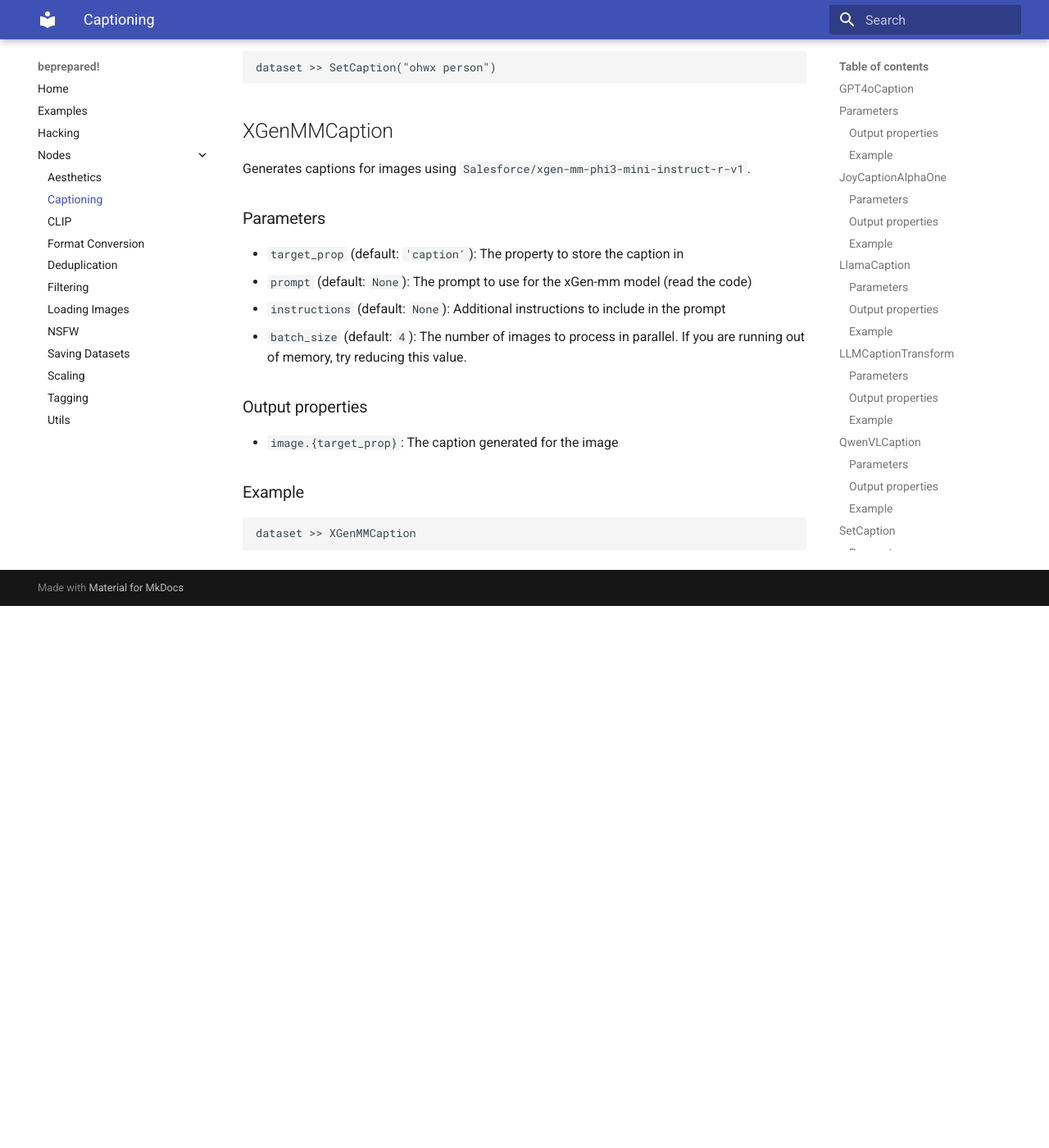
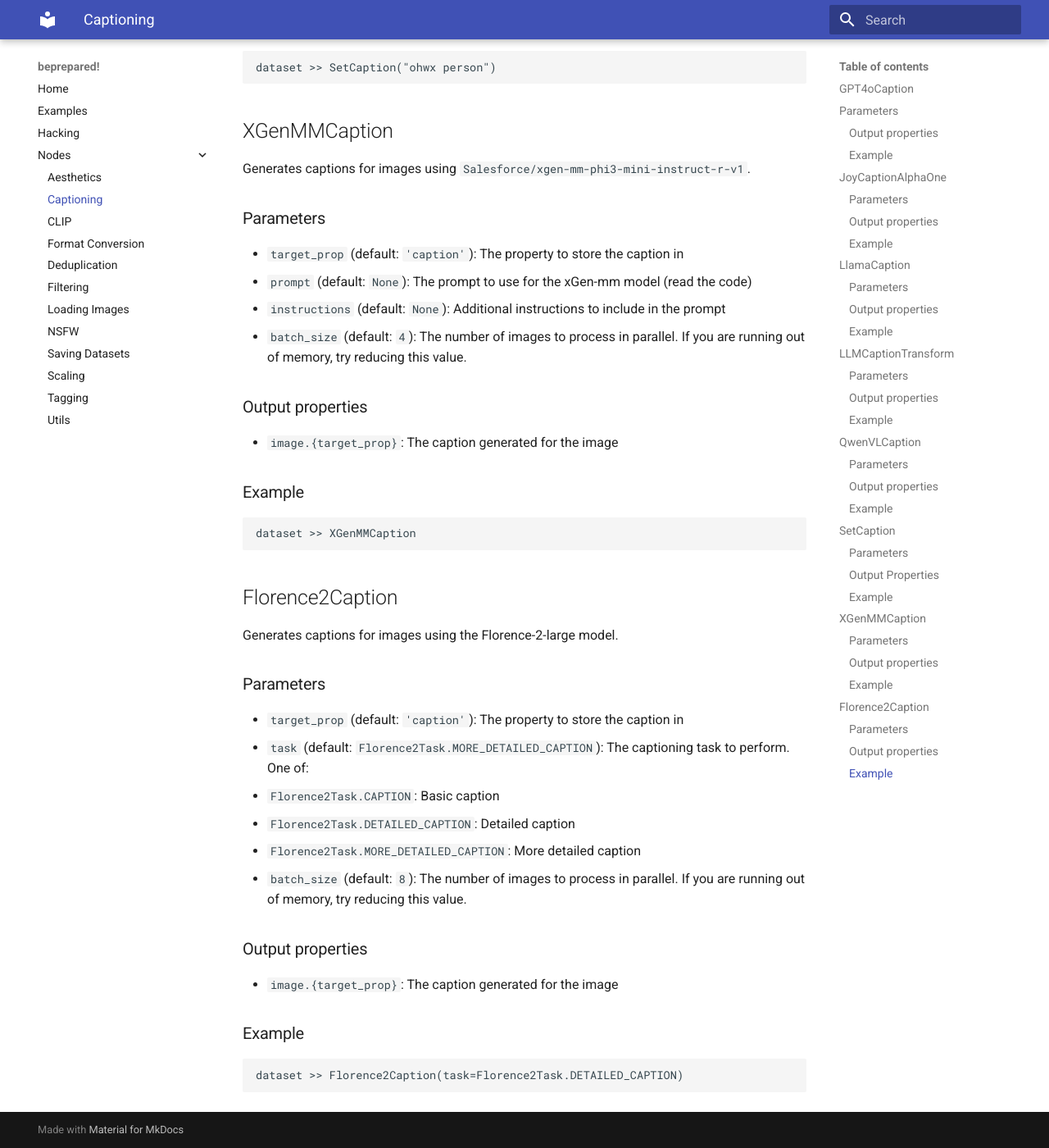
Before and after one commit to blucz/beprepared, an MkDocs documentation site: the page built from docs/nodes/captioning.md, in a window 1280 px wide and 1400 px high, scrolled down 4728 px. Shown: the whole window at 82% size. Built offline with MkDocs 1.6.1 and Material for MkDocs 9.7.7, drawn with Linux system fonts in a browser that asks for light colours; before the commit the page ends 5467 px from its top, so only the background shows below that.

Commit message:
add florence2 captioning support

````diff
--- a/docs/nodes/captioning.md
+++ b/docs/nodes/captioning.md
@@ -195,3 +195,26 @@
 ```python
 dataset >> XGenMMCaption
 ```
+
+## Florence2Caption
+
+Generates captions for images using the Florence-2-large model.
+
+### Parameters
+
+- `target_prop` (default: `'caption'`): The property to store the caption in
+- `task` (default: `Florence2Task.MORE_DETAILED_CAPTION`): The captioning task to perform. One of:
+  - `Florence2Task.CAPTION`: Basic caption
+  - `Florence2Task.DETAILED_CAPTION`: Detailed caption
+  - `Florence2Task.MORE_DETAILED_CAPTION`: More detailed caption
+- `batch_size` (default: `8`): The number of images to process in parallel. If you are running out of memory, try reducing this value.
+
+### Output properties
+
+- `image.{target_prop}`: The caption generated for the image
+
+### Example
+
+```python
+dataset >> Florence2Caption(task=Florence2Task.DETAILED_CAPTION)
+```
````
Also changed, not shown: 1 other file.
